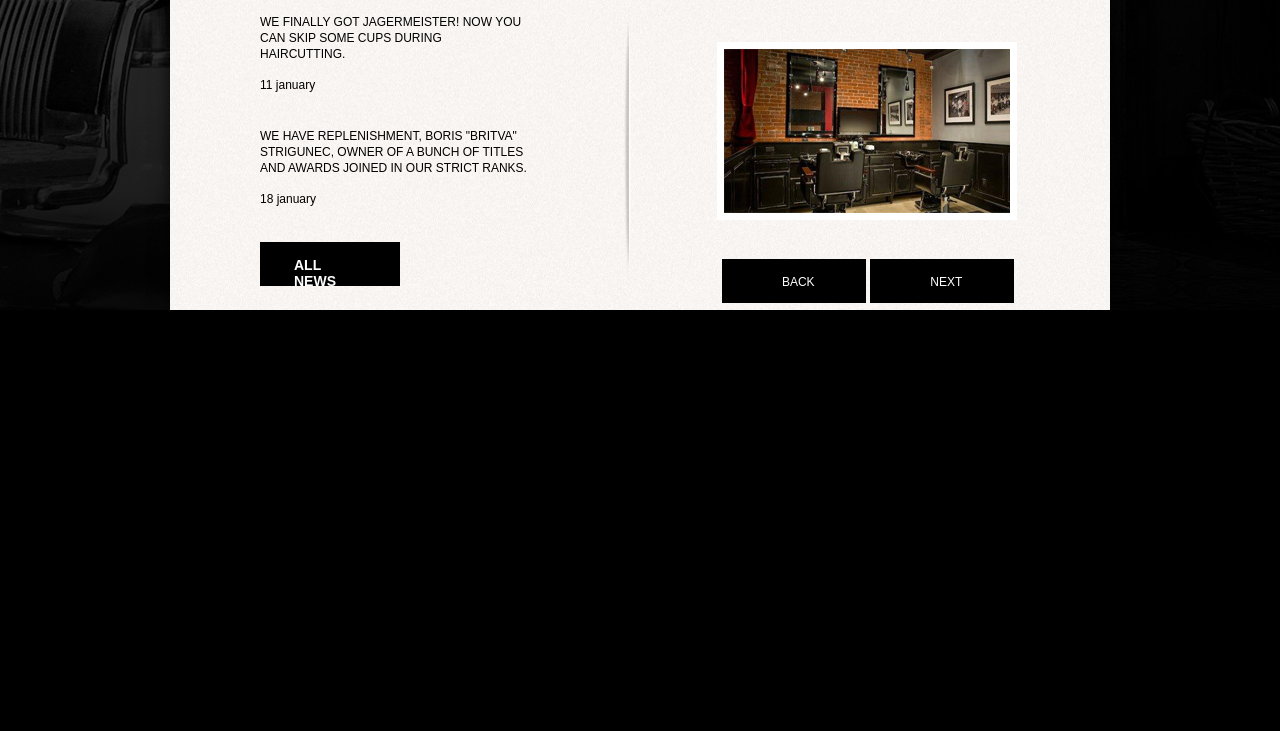
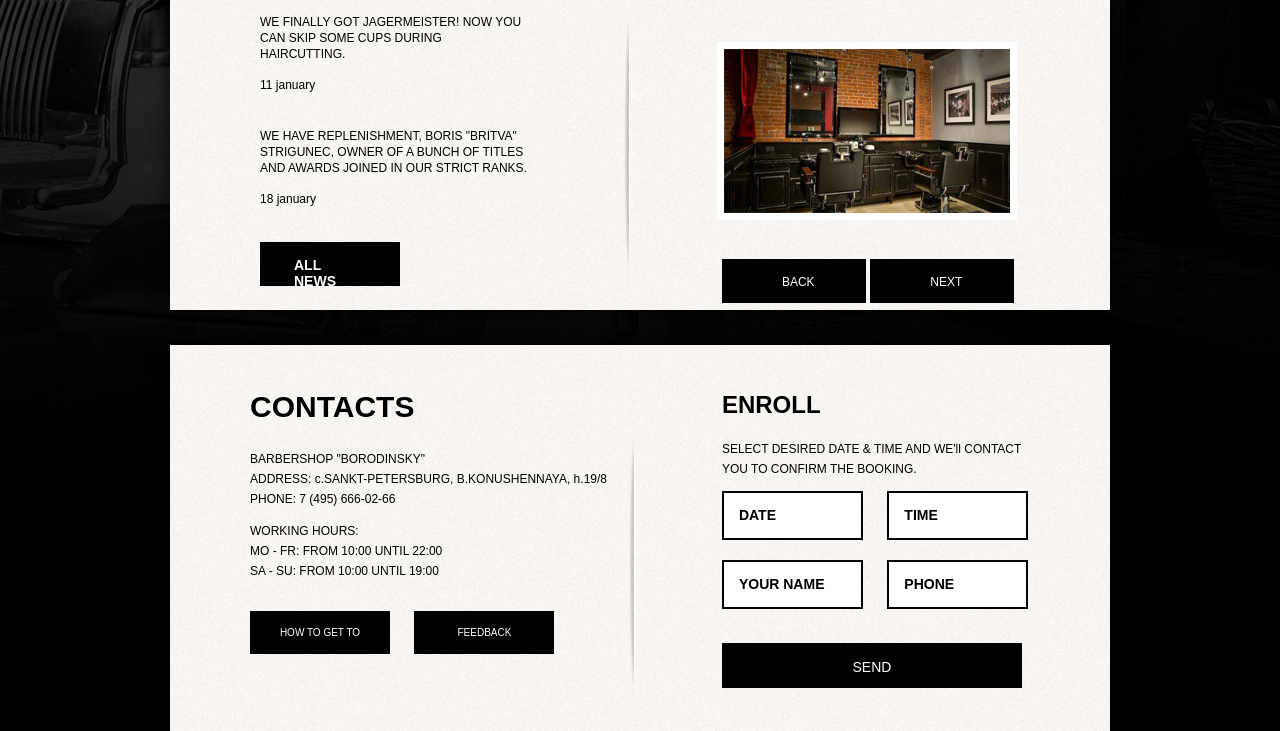
Before and after one commit to AidenSfap/barberShop, a plain HTML site: page index.html in a window 1280 px wide. Shown: the part 778-1509 px from the top of the page. Before the commit the page ends 1088 px from the top, so only its background shows below. Drawn offline with Linux system fonts and the light colour scheme.

Commit message:
Done contacts and feedback
Done contacts and feedback

```diff
--- a/css/main.css
+++ b/css/main.css
@@ -155,6 +155,7 @@ button {
     width: 940px;
     min-height: 420px;
     margin: 0 auto;
+    margin-bottom: 35px;
 }
 
 .news {
@@ -269,3 +270,128 @@ button {
     background-color: #1c2731;
     transition: all 0.1s;
 }
+
+.blockContacts {
+    background: url("../img/content_background.jpg");
+    width: 940px;
+    min-height: 340px;
+    -webkit-box-shadow: 0px 0px 16px 1px rgba(0,0,0,0.75);
+    -moz-box-shadow: 0px 0px 16px 1px rgba(0,0,0,0.75);
+    box-shadow: 0px 0px 16px 1px rgba(0,0,0,0.75);
+    margin: 0 auto;
+}
+
+.contacts {
+    width: 375px;
+    display: inline-block;
+    margin-left: 80px;
+    padding-top: 20px;
+    vertical-align: top;
+}
+
+.contacts h2 {
+    font-size: 30px;
+    font-weight: 700;
+    color: #000;
+}
+
+.contacts p {
+    font-size: 12px;
+    font-weight: 500;
+    line-height: 20px;
+}
+
+.contacts p:nth-child(3) {
+    margin-bottom: 30px;
+}
+
+.btn {
+    width: 140px;
+    height: 43px;
+    background-color: #000;
+    display: inline-block;
+    margin-right: 20px;
+}
+
+.btn:last-child {
+    margin-right: 0;
+}
+
+.btn:hover {
+    background-color: #1c2731;
+    transition: all 0.1s;
+}
+
+
+.btn p {
+    padding-top: 2px;
+    color: #fff;
+    font-size: 10px;
+    text-align: center;
+}
+
+.stickSec {
+    width: 8px;
+    height: 278px;
+    margin-top: 80px;
+    margin-right: 80px;
+}
+
+.finishForm {
+    display: inline-block;
+    width: 340px;
+    height: 310px;
+    padding-bottom: 50px;
+    vertical-align: top;
+    margin-top: 26px;
+}
+
+.finishForm p {
+    font-size: 12px;
+    font-weight: 500;
+    line-height: 20px;
+}
+
+.finishForm input {
+    width: 120px;
+    height: 43px;
+    display: inline-block;
+    margin-bottom:20px;
+    margin-right: 20px;
+    border: 2px solid #000101;
+    padding-left: 15px;
+    font-size: 14px;
+    font-weight: 700;
+    color: #000;
+}
+
+.finishForm input:focus {
+    outline: none;
+    border: 2px solid #bdc3c7;
+}
+
+::-webkit-input-placeholder {
+    color: #000;
+}
+
+:-webkit-input-placeholder {
+    color: #000;
+}
+
+.send {
+    width: 300px;
+    height: 45px;
+    background-color: #000;
+}
+
+.send:hover {
+    background-color: #1c2731;
+    transition: all 0.1s;
+}
+
+.send p {
+    color: #fff;
+    text-align: center;
+    font-size: 14px;
+    padding: 14px;
+}
--- a/index.html
+++ b/index.html
@@ -45,7 +45,11 @@
 
                 <div class="logo">
 
-                    <img src="img/logo.png">
+                    <a href="#">
+
+                        <img src="img/logo.png">
+
+                    </a>
 
                 </div>
 
@@ -170,6 +174,78 @@
 
                 </main>
 
+                <div class="blockContacts">
+
+
+                    <section class="contacts">
+
+                        <h2>CONTACTS</h2>
+
+                        <p>BARBERSHOP "BORODINSKY"<br />
+                           ADDRESS: c.SANKT-PETERSBURG, B.KONUSHENNAYA, h.19/8 <br />
+                           PHONE: 7 (495) 666-02-66</p>
+
+                        <p>WORKING HOURS: <br />
+                           MO - FR: FROM 10:00 UNTIL 22:00 <br/>
+                           SA - SU: FROM 10:00 UNTIL 19:00</p>
+
+                        <div class="btn">
+
+                            <a href="h2get2">
+
+                            <p>HOW TO GET TO</p>
+
+                            </a>
+
+                        </div>
+
+                        <div class="btn">
+
+                            <a href="h2get2">
+
+                            <p>FEEDBACK</p>
+
+                            </a>
+
+                        </div>
+
+                    </section>
+
+
+                        <div class="stick stickSec">
+
+                            <img src="img/stick.png">
+
+                        </div>
+
+
+                    <section class="finishForm">
+
+                        <h2>ENROLL</h2>
+
+                        <p>SELECT DESIRED DATE & TIME AND WE'll
+                           CONTACT <br/> YOU TO CONFIRM THE BOOKING.</p>
+
+                        <input placeholder="DATE" name="date" type="text">
+                        <input placeholder="TIME" name="time" type="text">
+                        <input placeholder="YOUR NAME" name="name" type="text">
+                        <input placeholder="PHONE" name="phone" type="tel">
+
+                        <div class="send">
+
+                            <a href="send">
+
+                            <p>SEND</p>
+
+                            </a>
+
+                        </div>
+
+                    </section>
+
+
+                </div>
+
             </div>
 
     </body>
```
